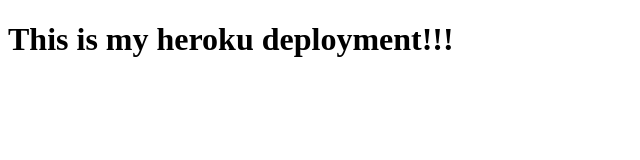
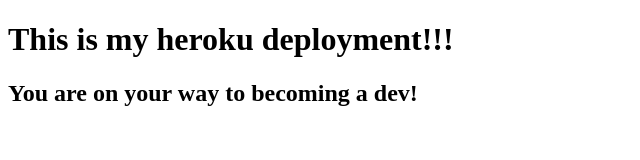
Before and after one commit to HaveYouMetStef/deployment-demo, a website: page index.html in a window 1280 px wide. Shown: the whole page, without its empty margins (0-640 px from the left). Drawn offline with Linux system fonts and the light colour scheme.

Commit message:
2nd commit to deployment

```diff
--- a/index.html
+++ b/index.html
@@ -8,5 +8,6 @@
 </head>
 <body>
   <h1>This is my heroku deployment!!!</h1>
+  <h2>You are on your way to becoming a dev!</h2>
 </body>
 </html>
```
